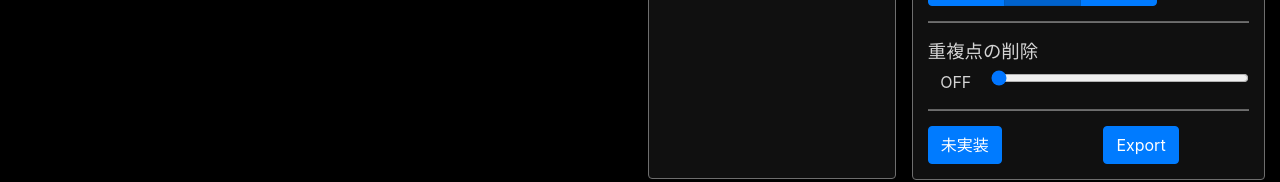
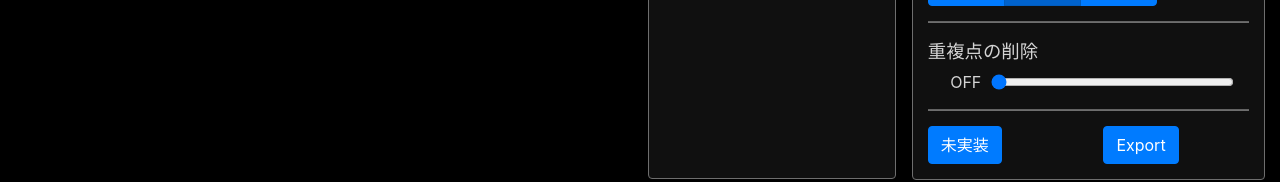
Before and after one commit to HakimsiKiller/ccnex, a React (Create React App) app: page / in a window 1280 px wide. Shown: the part 361-543 px from the top of the page. Built offline with nearby package versions, Linux system fonts and the light colour scheme.

Commit message:
:lipstick: RangeSliderにレイアウトに関するpropsを追加

```diff
--- a/src/components/RangeSlider.tsx
+++ b/src/components/RangeSlider.tsx
@@ -14,16 +14,18 @@ interface RangeSliderProps {
     unit?: string
     spIndicateZeroVal?: string
     className?: string
+    hasSplitLine?: true
+    layoutOffset?: number
 }
 
-const RangeSlider = ({ className, min, step, value, setValue, max, unit, spIndicateZeroVal }: RangeSliderProps): JSX.Element => {
+const RangeSlider = ({ className, min, step, value, setValue, max, unit, spIndicateZeroVal, hasSplitLine, layoutOffset }: RangeSliderProps): JSX.Element => {
     const onChange = useCallback((e: { target: { value: string } }) => setValue(parseFloat(e.target.value)), [setValue]);
 
     return (
         <Container className={className}>
-            <Row>
-                <Col xs={2} className={styles['col-value']}>
-                    <div className={styles['value']}>
+            <Row noGutters>
+                <Col xs={2 + (layoutOffset ?? 0)}>
+                    <div className={`${styles['value']} ${hasSplitLine ? styles['split-line'] : ''}`}>
                         {
                             spIndicateZeroVal !== undefined && value === 0
                                 ? spIndicateZeroVal
@@ -31,7 +33,7 @@ const RangeSlider = ({ className, min, step, value, setValue, max, unit, spIndic
                         }
                     </div>
                 </Col>
-                <Col xs={10} className={styles['col-slider']}>
+                <Col xs={10 - (layoutOffset ?? 0)}>
                     <Form.Control
                         className={styles['slider']}
                         type="range"
--- a/src/styles/RangeSlider.module.scss
+++ b/src/styles/RangeSlider.module.scss
@@ -1,16 +1,21 @@
-.col-value {
-    padding: 0 10px 0 0;
-}
-
-.col-slider {
-    padding: 0 0 0 10px;
-}
-
 .value {
     color: var(--text-color);
+    padding: 0 10px 0 0;
     text-align: right;
+    &.split-line {
+        border-style: solid;
+        border-color: var(--border-color);
+        padding: 0 5px 0 0;
+        margin: 0 5px 0 0;
+        border-width: 0 1px 0 0 ;
+    }
 }
 
 .slider {
     cursor: pointer;
+    display: flex;
+    flex-flow: row-reverse;
+    align-items: center;
+    justify-content: flex-end;
+    height: 100%;
 }
```
